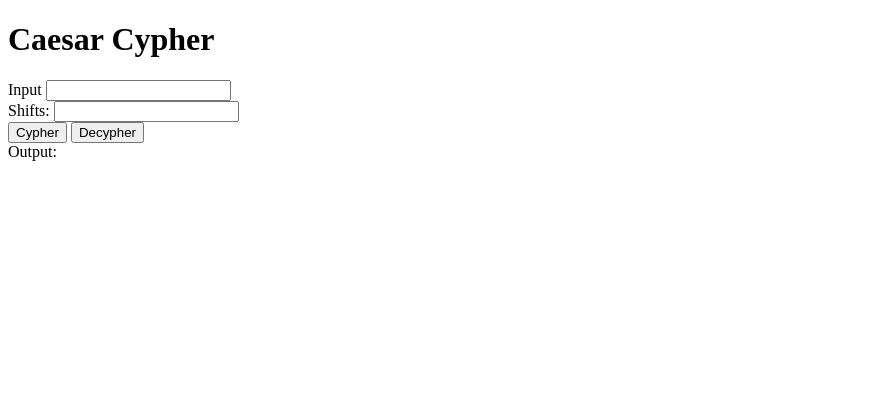
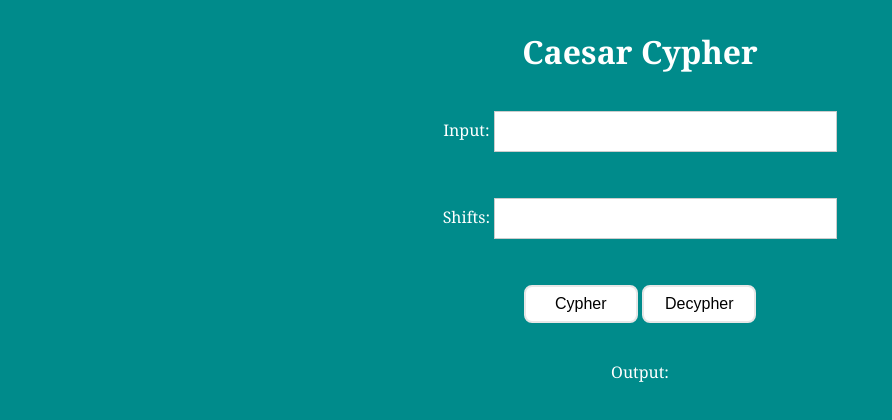
Before and after one commit to AliciaGrevsten/caesar_cypher_alicia, a plain HTML site: page index.html in a window 1280 px wide. Shown: the whole page, without its empty margins (0-892 px from the left). Drawn offline with Linux system fonts and the light colour scheme.

Commit message:
Added CSS

```diff
--- a/caesarcypher.js
+++ b/caesarcypher.js
@@ -3,7 +3,7 @@ const cypher = document.getElementById('cypher');
 cypher.addEventListener('click', (e) => {
     e.preventDefault();
     let input = document.getElementById('userInput').value;
-    let shift = document.getElementById('shifts').value;
+    let shift = document.getElementById('shift').value;
     let output = caesarShift(input, shift);
     document.getElementById("output").innerHTML = output;
 });
@@ -13,7 +13,7 @@ const decypher = document.getElementById('decypher');
 decypher.addEventListener('click', (e) => {
     e.preventDefault();
     let input = document.getElementById('userInput').value;
-    let shift = document.getElementById('shifts').value;
+    let shift = document.getElementById('shift').value;
     let output = caesarShift(input, -(shift));
     document.getElementById("output").innerHTML = output;
 });
--- a/index.html
+++ b/index.html
@@ -4,7 +4,7 @@
 <head>
     <meta charset="UTF-8">
     <meta name="viewport" content="width=device-width, initial-scale=1.0">
-    <link rel=“stylesheet” href="style.css">
+    <link rel="stylesheet" href="style.css">
     <title>Caesar Cypher</title>
 </head>
 
@@ -15,18 +15,18 @@
         </div>
 
         <div class="row" id="inputs">
-            <label class="col-form-label" for="userInput">Input</label>
-            <input type="text" class="form-control" placeholder="" id="userInput">
+            <label class="col-form-label" for="userInput">Input: </label>
+            <input type="text" class="form-control" id="userInput">
         </div>
 
         <div class="row" id="shifts">
-            <label class="col-form-label" for="shifts">Shifts:</label>
-            <input type="text" class="form-control" placeholder="" id="shifts">
+            <label class="col-form-label" for="shift">Shifts:</label>
+            <input type="text" class="form-control" id="shift">
         </div>
 
         <div class="row" id="buttons">
-            <button class="btn btn-primary" id="cypher">Cypher</button>
-            <button class="btn btn-primary" id="decypher">Decypher</button>
+            <button class="btn default" id="cypher">Cypher</button>
+            <button class="btn default" id="decypher">Decypher</button>
         </div>
 
         <div class="row output">
--- a/style.css
+++ b/style.css
@@ -1,15 +1,36 @@
 body {
     font-family: Georgia, 'Times New Roman', Times, serif;
     background-color: darkcyan;
+    color: white;
+    text-align: center;
 }
 
 div {
     margin: 30px;
     box-sizing: border-box;
-
 }
 
-.container {
-    display: flex;
-    justify-content: center, space-around;
+input[type=text] {
+    width: 30%;
+    padding: 12px 20px;
+    margin: 8px 0;
+    display: inline-block;
+    border: 1px solid #ccc;
+    box-sizing: border-box;
+  }
+
+button {
+    border: 2px solid #e7e7e7;
+    border-radius: 8px;
+  background-color: white;
+  color: black;
+  padding: 8px 14px;
+  font-size: 1em;
+  margin: 8px 0;
+  cursor: pointer;
+  width: 10%;
 }
+
+button:hover {
+    background: #e7e7e7;
+  }
```
